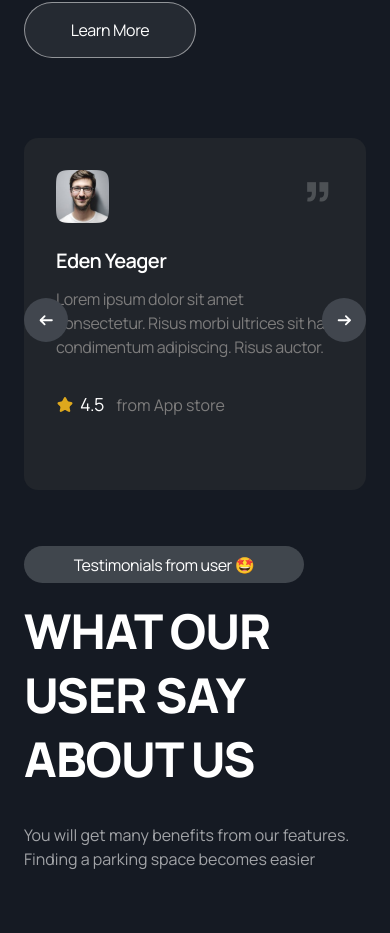
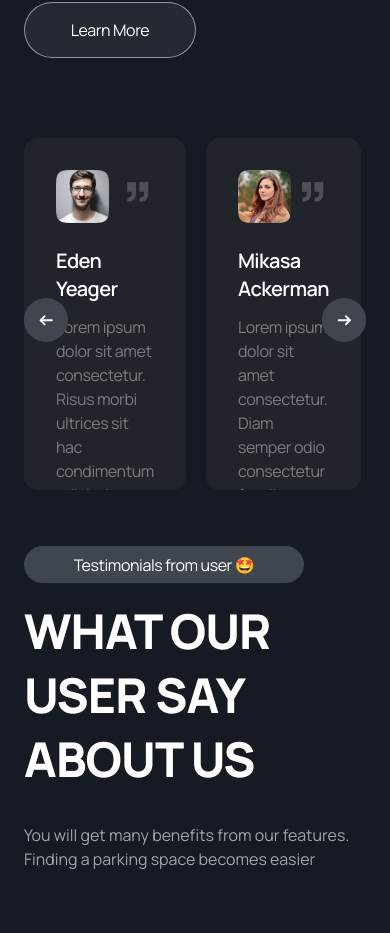
Before and after one commit to developer-anil-magar/Digipark, a Next.js app: page / in a window 390 px wide. Shown: the part 2663-3596 px from the top of the page. Built offline with nearby package versions, Linux system fonts and the light colour scheme.

Commit message:
custom carousel

```diff
--- /dev/null
+++ b/components/Carousel.jsx
@@ -0,0 +1,75 @@
+/* eslint-disable react-hooks/exhaustive-deps */
+'use client';
+
+import { useState, useRef, useEffect } from 'react';
+
+import Image from 'next/image';
+import { ArrowLeft, ArrowRight } from '@/public';
+import { TestimonialCard } from '.';
+import { testimonials } from '@/constants';
+
+const Carousel = () => {
+  const maxScrollWidth = useRef(0);
+  const [currentIndex, setCurrentIndex] = useState(0);
+  const carousel = useRef(null);
+  const cardRef = useRef(null);
+  const slideDistance = cardRef.current ? cardRef.current.clientWidth + 20 : 0;
+
+  const movePrev = () => {
+    if (currentIndex > 0) {
+      setCurrentIndex((prevState) => prevState - 1);
+    }
+  };
+
+  const moveNext = () => {
+    if (
+      carousel.current !== null &&
+      slideDistance * currentIndex <= maxScrollWidth.current
+    ) {
+      setCurrentIndex((prevState) => prevState + 1);
+    }
+  };
+
+  useEffect(() => {
+    if (carousel !== null && carousel.current !== null) {
+      carousel.current.scrollLeft = slideDistance * currentIndex;
+    }
+  }, [currentIndex]);
+
+  useEffect(() => {
+    maxScrollWidth.current = carousel.current
+      ? carousel.current.scrollWidth - slideDistance
+      : 0;
+  }, []);
+
+  return (
+    <article className="relative w-full xl:w-1/2">
+      <div
+        className=" flex gap-5 overflow-x-scroll xl:pl-6 transition ease-linear duration-[duration-2000ms] w-full"
+        ref={carousel}>
+        {testimonials.map((testimonial) => (
+          <div
+            ref={cardRef}
+            key={testimonial.id}
+            className="transition-all ease-linear duration-[duration-2000ms]">
+            <TestimonialCard {...testimonial} />
+          </div>
+        ))}
+      </div>
+      <div className="flex gap-10">
+        <button
+          className="w-11 h-11 rounded-full bg-black-5 center absolute left-0 top-40 z-10"
+          onClick={movePrev}>
+          <Image src={ArrowLeft} alt="arrow left" width={17} height={17} />
+        </button>
+        <button
+          className="w-11 h-11 rounded-full bg-black-5 center absolute right-0 top-40 z-10"
+          onClick={moveNext}>
+          <Image src={ArrowRight} alt="arrow left" width={17} height={17} />
+        </button>
+      </div>
+    </article>
+  );
+};
+
+export default Carousel;
--- a/components/TestimonialCard.jsx
+++ b/components/TestimonialCard.jsx
@@ -10,7 +10,7 @@ const TestimonialCard = ({
   ratingFrom,
 }) => {
   return (
-    <article className="w-full flex flex-col md:max-w-[302px] h-[352px] bg-black-3 p-8 rounded-14">
+    <article className="w-full flex flex-col md:min-w-[302px] h-[352px] bg-black-3 p-8 rounded-14">
       <div className="w-full relative">
         <Image src={profileImg} alt={name} width={53} height={53} />
         <h1 className="text-black-4 semibold-80 absolute -top-6 right-0">”</h1>
--- a/components/index.js
+++ b/components/index.js
@@ -5,6 +5,7 @@ import InputBar from './InputBar';
 import FeatureCard from './FeatureCard';
 import TestimonialCard from './TestimonialCard';
 import SwiperCarousel from './SwiperCarousel';
+import Carousel from './Carousel';
 
 export {
   Navbar,
@@ -14,4 +15,5 @@ export {
   FeatureCard,
   TestimonialCard,
   SwiperCarousel,
+  Carousel,
 };
--- a/constants/index.js
+++ b/constants/index.js
@@ -93,4 +93,40 @@ export const testimonials = [
     rating: 4.8,
     ratingFrom: 'from Play store',
   },
+  {
+    id: 5,
+    name: 'Eden Yeager',
+    profileImg: Eren,
+    description:
+      'Lorem ipsum dolor sit amet consectetur. Risus morbi ultrices sit hac condimentum adipiscing. Risus auctor.',
+    rating: 4.5,
+    ratingFrom: 'from App store',
+  },
+  {
+    id: 6,
+    name: 'Mikasa Ackerman',
+    profileImg: Mikasa,
+    description:
+      'Lorem ipsum dolor sit amet consectetur. Diam semper odio consectetur faucibus tristique nec vitae volutpat volutpat.',
+    rating: 4.8,
+    ratingFrom: 'from Play store',
+  },
+  {
+    id: 7,
+    name: 'Eden Yeager',
+    profileImg: Eren,
+    description:
+      'Lorem ipsum dolor sit amet consectetur. Risus morbi ultrices sit hac condimentum adipiscing. Risus auctor.',
+    rating: 4.5,
+    ratingFrom: 'from App store',
+  },
+  {
+    id: 8,
+    name: 'Mikasa Ackerman',
+    profileImg: Mikasa,
+    description:
+      'Lorem ipsum dolor sit amet consectetur. Diam semper odio consectetur faucibus tristique nec vitae volutpat volutpat.',
+    rating: 4.8,
+    ratingFrom: 'from Play store',
+  },
 ];
--- a/sections/Testimonial.jsx
+++ b/sections/Testimonial.jsx
@@ -1,34 +1,9 @@
-'use client';
-
-import { SwiperSlide } from 'swiper/react';
-
-import 'swiper/css';
-import 'swiper/css/navigation';
-import 'swiper/css/pagination';
-
-import { SubHeader, SwiperCarousel, TestimonialCard } from '@/components';
-import { testimonials } from '@/constants';
+import { Carousel, SubHeader } from '@/components';
 
 const Testimonial = () => {
   return (
     <section className="w-full flex flex-col lg:flex-row gap-14 pr-2 max-xl:px-6 lg:pr-6 py-20">
-      <article className="w-full xl:w-1/2 relative  xl:pl-6">
-        <SwiperCarousel>
-          {testimonials.map(
-            ({ id, name, profileImg, description, rating, ratingFrom }) => (
-              <SwiperSlide key={id}>
-                <TestimonialCard
-                  profileImg={profileImg}
-                  name={name}
-                  description={description}
-                  rating={rating}
-                  ratingFrom={ratingFrom}
-                />
-              </SwiperSlide>
-            )
-          )}
-        </SwiperCarousel>
-      </article>
+      <Carousel />
       <article>
         <SubHeader title="Testimonials from user 🤩" />
         <h1 className="w-[90%] extrabold-48 text-white-1 mt-4">
```
